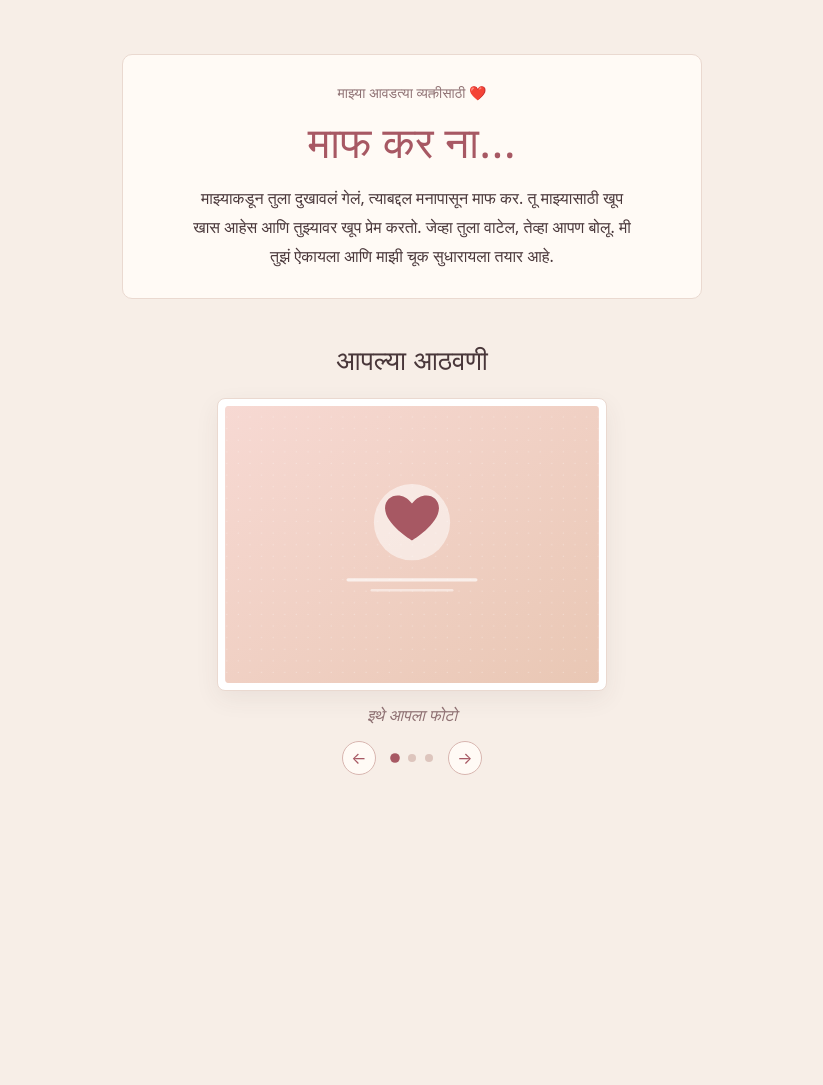
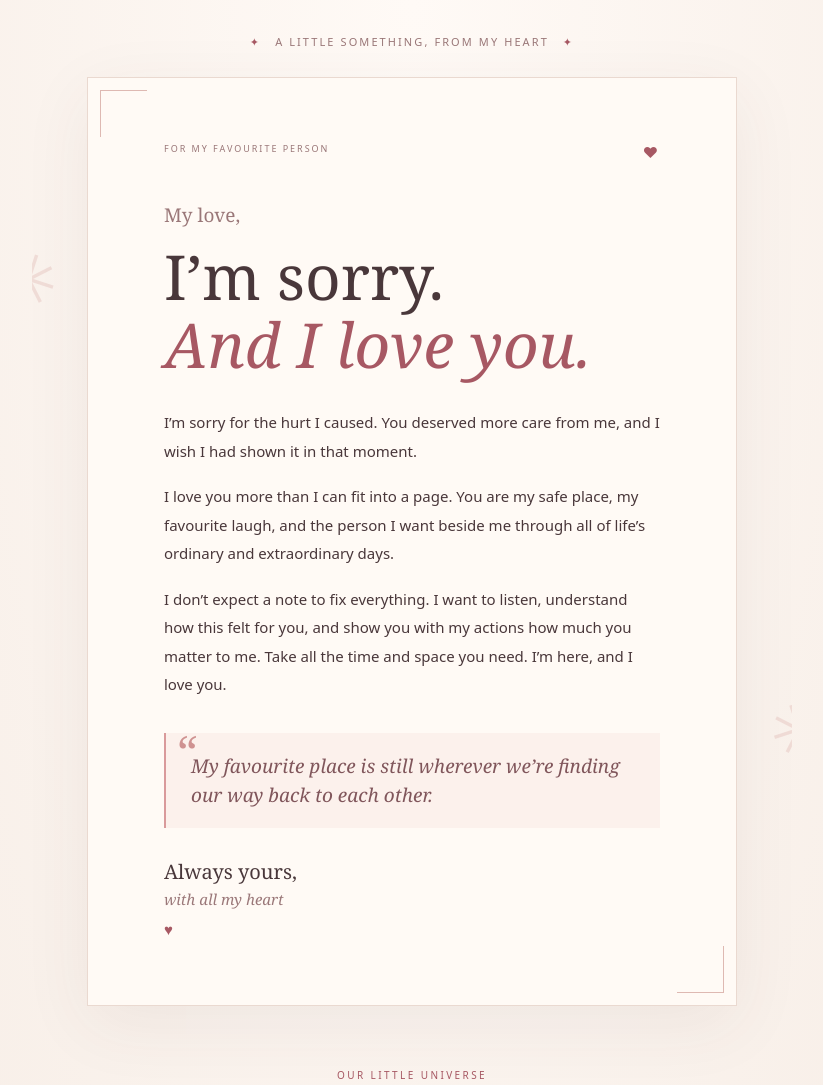
Before and after one commit to rohit-dharap/random-apps, a plain HTML site: page apps/A_Letter_For_You/index.html in a window 1280 px wide. Shown: the top 1085 px of the page, without its empty margins (228-1051 px from the left). Before the commit the page ends 823 px from the top, so only its background shows below. Drawn offline with Linux system fonts and the light colour scheme.

Commit message:
Restore letter and add Marathi photo quote

```diff
--- a/apps/A_Letter_For_You/config.json
+++ b/apps/A_Letter_For_You/config.json
@@ -1,8 +1,8 @@
 {
   "resourcePath": "./resources/",
   "photos": [
-    { "src": "photo-placeholder.svg", "alt": "फोटोसाठी जागा", "caption": "इथे आपला फोटो" },
-    { "src": "photo-placeholder.svg", "alt": "फोटोसाठी जागा", "caption": "आपला एक सुंदर क्षण" },
-    { "src": "photo-placeholder.svg", "alt": "फोटोसाठी जागा", "caption": "आणखी एक खास आठवण" }
+    { "src": "photo-placeholder.svg", "alt": "Photo placeholder 1", "caption": "Our first photo goes here" },
+    { "src": "photo-placeholder.svg", "alt": "Photo placeholder 2", "caption": "A favourite little adventure goes here" },
+    { "src": "photo-placeholder.svg", "alt": "Photo placeholder 3", "caption": "One more memory to add here" }
   ]
 }
--- a/apps/A_Letter_For_You/index.html
+++ b/apps/A_Letter_For_You/index.html
@@ -1,28 +1,54 @@
 <!doctype html>
-<html lang="mr">
+<html lang="en">
   <head>
     <meta charset="UTF-8" />
     <meta name="viewport" content="width=device-width, initial-scale=1" />
     <meta name="theme-color" content="#f7eee7" />
-    <meta name="description" content="तुझ्यासाठी मनापासून एक छोटीशी माफी आणि आपल्या आठवणी." />
-    <title>माफ कर ना ❤️</title>
+    <meta name="description" content="A little note, written with love and a sincere apology." />
+    <title>A letter for you, my love</title>
     <link rel="stylesheet" href="./style.css" />
   </head>
   <body>
     <main class="page">
-      <section class="note" aria-labelledby="headline">
-        <p class="to-you">माझ्या आवडत्या व्यक्तीसाठी ❤️</p>
-        <h1 id="headline">माफ कर ना…</h1>
-        <p>माझ्याकडून तुला दुखावलं गेलं, त्याबद्दल मनापासून माफ कर. तू माझ्यासाठी खूप खास आहेस आणि तुझ्यावर खूप प्रेम करतो. जेव्हा तुला वाटेल, तेव्हा आपण बोलू. मी तुझं ऐकायला आणि माझी चूक सुधारायला तयार आहे.</p>
+      <div class="petals petals-one" aria-hidden="true">✳</div>
+      <div class="petals petals-two" aria-hidden="true">✳</div>
+      <header class="masthead">
+        <span class="sparkle" aria-hidden="true">✦</span>
+        <p>A little something, from my heart</p>
+        <span class="sparkle" aria-hidden="true">✦</span>
+      </header>
+
+      <section class="letter" aria-labelledby="headline">
+        <div class="letter-topline"><span>FOR MY FAVOURITE PERSON</span><span aria-hidden="true">♥</span></div>
+        <p class="salutation">My love,</p>
+        <h1 id="headline">I’m sorry.<br /><em>And I love you.</em></h1>
+
+        <div class="note">
+          <p>I’m sorry for the hurt I caused. You deserved more care from me, and I wish I had shown it in that moment.</p>
+          <p>I love you more than I can fit into a page. You are my safe place, my favourite laugh, and the person I want beside me through all of life’s ordinary and extraordinary days.</p>
+          <p>I don’t expect a note to fix everything. I want to listen, understand how this felt for you, and show you with my actions how much you matter to me. Take all the time and space you need. I’m here, and I love you.</p>
+        </div>
+
+        <figure class="quote">
+          <span aria-hidden="true">“</span>
+          <blockquote>My favourite place is still wherever we’re finding our way back to each other.</blockquote>
+        </figure>
+
+        <p class="signoff">Always yours, <span>with all my heart</span> <b aria-hidden="true">♥</b></p>
       </section>
 
       <section class="memories" aria-labelledby="memories-title">
-        <h2 id="memories-title">आपल्या आठवणी</h2>
-        <div class="slideshow" aria-roledescription="carousel" aria-label="आपल्या आठवणींचे फोटो">
+        <p class="section-kicker">OUR LITTLE UNIVERSE</p>
+        <h2 id="memories-title">Some of my favourite us moments</h2>
+        <p class="memories-intro">A few little reminders of the joy you bring into my life.</p>
+        <p class="marathi-quote" lang="mr">तू सोबत असलीस की, साधे क्षणही खास होतात.</p>
+
+        <div class="slideshow" aria-roledescription="carousel" aria-label="Our memories">
           <div class="photo-frame">
             <img id="memory-image" src="./resources/photo-placeholder.svg" alt="Photo placeholder 1" />
+            <span class="photo-heart" aria-hidden="true">♥</span>
           </div>
-          <p id="memory-caption" class="photo-caption" aria-live="polite">इथे आपला फोटो</p>
+          <p id="memory-caption" class="photo-caption" aria-live="polite">Our first photo goes here</p>
           <div class="slide-controls">
             <button id="previous" class="arrow" type="button" aria-label="Previous photo">←</button>
             <div id="slide-dots" class="dots" aria-label="Choose a photo"></div>
@@ -30,7 +56,10 @@
           </div>
           <p id="slide-status" class="sr-only" aria-live="polite"></p>
         </div>
+        <p class="placeholder-note">Photo slots are ready for your pictures whenever you want to add them.</p>
       </section>
+
+      <footer>Made with love, just for you <span aria-hidden="true">♥</span></footer>
     </main>
     <script src="./script.js"></script>
   </body>
--- a/apps/A_Letter_For_You/script.js
+++ b/apps/A_Letter_For_You/script.js
@@ -6,9 +6,9 @@ const previous = document.querySelector('#previous');
 const next = document.querySelector('#next');
 
 const defaultPhotos = [
-  { src: 'photo-placeholder.svg', alt: 'फोटोसाठी जागा', caption: 'इथे आपला फोटो' },
-  { src: 'photo-placeholder.svg', alt: 'फोटोसाठी जागा', caption: 'आपला एक सुंदर क्षण' },
-  { src: 'photo-placeholder.svg', alt: 'फोटोसाठी जागा', caption: 'आणखी एक खास आठवण' },
+  { src: 'photo-placeholder.svg', alt: 'Photo placeholder 1', caption: 'Our first photo goes here' },
+  { src: 'photo-placeholder.svg', alt: 'Photo placeholder 2', caption: 'A favourite little adventure goes here' },
+  { src: 'photo-placeholder.svg', alt: 'Photo placeholder 3', caption: 'One more memory to add here' },
 ];
 let photos = defaultPhotos;
 let current = 0;
@@ -30,7 +30,7 @@ function renderDots() {
     const button = document.createElement('button');
     button.type = 'button';
     button.className = 'dot';
-    button.setAttribute('aria-label', `फोटो ${index + 1} दाखवा${photo.caption ? `: ${photo.caption}` : ''}`);
+    button.setAttribute('aria-label', `Show photo ${index + 1}${photo.caption ? `: ${photo.caption}` : ''}`);
     button.addEventListener('click', () => showPhoto(index));
     return button;
   }));
--- a/apps/A_Letter_For_You/style.css
+++ b/apps/A_Letter_For_You/style.css
@@ -1,7 +1,7 @@
 :root {
   color-scheme: light;
   --ink: #49373a;
-  --muted: #8e7072;
+  --muted: #9a7778;
   --rose: #a75863;
   --paper: #fffaf5;
   --cream: #f7eee7;
@@ -10,33 +10,65 @@
 * { box-sizing: border-box; }
 body {
   margin: 0;
-  background: var(--cream);
+  background: radial-gradient(ellipse at 50% 0%, #fffaf6 0, var(--cream) 72%);
   color: var(--ink);
   font-family: system-ui, -apple-system, BlinkMacSystemFont, 'Segoe UI', sans-serif;
 }
 button { font: inherit; }
-.page { width: min(100% - 32px, 580px); margin: auto; padding: 54px 0 48px; }
-.note { margin: 0 auto 42px; padding: 28px 30px; background: var(--paper); border: 1px solid #ead9d0; border-radius: 10px; text-align: center; }
-.to-you { margin: 0 0 10px; color: var(--muted); font-size: 14px; }
-h1, h2 { font-family: Georgia, 'Times New Roman', serif; font-weight: 500; }
-h1 { margin: 0 0 13px; color: var(--rose); font-size: clamp(34px, 8vw, 43px); }
-.note > p:last-child { max-width: 440px; margin: 0 auto; font-size: 16px; line-height: 1.8; }
+.page { position: relative; width: min(100% - 28px, 760px); margin: auto; padding: 34px 0 28px; overflow: hidden; }
+.masthead { display: flex; align-items: center; justify-content: center; gap: 14px; color: var(--muted); font-size: 11px; letter-spacing: .19em; text-transform: uppercase; }
+.masthead p { margin: 0; }
+.sparkle { color: var(--rose); }
+.letter { position: relative; margin: 28px auto 62px; padding: clamp(30px, 8vw, 64px) clamp(24px, 8vw, 76px); max-width: 650px; background: var(--paper); border: 1px solid #ead9d0; box-shadow: 0 18px 65px #59363c12; }
+.letter::before, .letter::after { position: absolute; content: ''; width: 46px; height: 46px; border-color: #d6a9a2; border-style: solid; opacity: .8; }
+.letter::before { top: 12px; left: 12px; border-width: 1px 0 0 1px; }
+.letter::after { right: 12px; bottom: 12px; border-width: 0 1px 1px 0; }
+.letter-topline { display: flex; justify-content: space-between; color: var(--muted); font-size: 9px; letter-spacing: .22em; }
+.letter-topline span:last-child { color: var(--rose); font-size: 15px; }
+.salutation { margin: 40px 0 15px; color: var(--muted); font-family: Georgia, 'Times New Roman', serif; font-size: 19px; }
+h1, h2, blockquote { font-family: Georgia, 'Times New Roman', serif; font-weight: 500; }
+h1 { margin: 0; font-size: clamp(38px, 8vw, 62px); line-height: 1.09; }
+h1 em { color: var(--rose); }
+.note { margin-top: 30px; font-size: 15px; line-height: 1.9; }
+.note p { margin: 0 0 17px; }
+.quote { position: relative; margin: 34px 0 28px; padding: 19px 20px 17px 25px; border-left: 2px solid #d99a9b; background: #fcf1ec; }
+.quote > span { position: absolute; top: -13px; left: 11px; color: #cf9291; font-family: Georgia, serif; font-size: 45px; }
+blockquote { margin: 0; color: #80565b; font-size: 19px; font-style: italic; line-height: 1.55; }
+.signoff { margin: 30px 0 0; font-family: Georgia, 'Times New Roman', serif; font-size: 20px; }
+.signoff span { display: block; margin-top: 4px; color: var(--muted); font-size: 15px; font-style: italic; }
+.signoff b { display: inline-block; margin-top: 12px; color: var(--rose); font-family: sans-serif; font-size: 15px; }
 .memories { text-align: center; }
-h2 { margin: 0 0 20px; font-size: 27px; }
-.slideshow { width: min(100%, 390px); margin: auto; }
-.photo-frame { aspect-ratio: 4 / 3; padding: 7px; background: #fff; border: 1px solid #ead9d0; border-radius: 8px; box-shadow: 0 8px 24px #49373a12; }
-.photo-frame img { display: block; width: 100%; height: 100%; object-fit: cover; border-radius: 4px; background: #f4dcd6; }
-.photo-caption { min-height: 24px; margin: 13px 0; color: var(--muted); font-family: Georgia, 'Times New Roman', serif; font-size: 16px; font-style: italic; }
-.slide-controls { display: flex; align-items: center; justify-content: center; gap: 15px; }
-.arrow { width: 34px; height: 34px; border: 1px solid #d8b6b0; border-radius: 50%; background: var(--paper); color: var(--rose); cursor: pointer; }
+.section-kicker { margin: 0 0 9px; color: var(--rose); font-size: 10px; letter-spacing: .24em; }
+h2 { margin: 0; font-size: clamp(27px, 6vw, 37px); }
+.memories-intro { margin: 11px 0 25px; color: var(--muted); font-size: 14px; }
+.marathi-quote { margin: 0 auto 22px; color: #80565b; font-family: Georgia, 'Times New Roman', serif; font-size: 19px; font-style: italic; line-height: 1.6; }
+.slideshow { width: min(100%, 500px); margin: auto; }
+.photo-frame { position: relative; aspect-ratio: 4 / 3; padding: 10px; background: #fff; box-shadow: 0 12px 34px #49373a1b; transform: rotate(-1deg); }
+.photo-frame img { display: block; width: 100%; height: 100%; object-fit: cover; background: #f4dcd6; }
+.photo-heart { position: absolute; right: 22px; bottom: 18px; color: #fff; font-size: 23px; text-shadow: 0 1px 7px #49373a66; }
+.photo-caption { min-height: 24px; margin: 17px 0 13px; color: #795c5e; font-family: Georgia, 'Times New Roman', serif; font-size: 17px; font-style: italic; }
+.slide-controls { display: flex; align-items: center; justify-content: center; gap: 18px; }
+.arrow { width: 38px; height: 38px; border: 1px solid #d8b6b0; border-radius: 50%; background: #fffaf6; color: var(--rose); cursor: pointer; transition: background .2s, transform .2s; }
+.arrow:hover { background: #f6e4de; transform: scale(1.05); }
 .arrow:focus-visible, .dot:focus-visible { outline: 3px solid #86535e; outline-offset: 3px; }
 .dots { display: flex; align-items: center; gap: 9px; }
-.dot { width: 8px; height: 8px; padding: 0; border: 0; border-radius: 50%; background: #ddc5bd; cursor: pointer; }
-.dot[aria-current='true'] { background: var(--rose); transform: scale(1.2); }
+.dot { width: 9px; height: 9px; padding: 0; border: 0; border-radius: 50%; background: #ddc5bd; cursor: pointer; }
+.dot[aria-current='true'] { background: var(--rose); transform: scale(1.25); }
+.placeholder-note { margin: 17px 0 0; color: var(--muted); font-size: 12px; }
+footer { margin-top: 64px; color: var(--muted); text-align: center; font-family: Georgia, 'Times New Roman', serif; font-size: 14px; font-style: italic; }
+footer span { color: var(--rose); }
+.petals { position: absolute; z-index: -1; color: #d9a5a1; opacity: .28; font-size: 70px; }
+.petals-one { top: 230px; left: -32px; transform: rotate(18deg); }
+.petals-two { top: 680px; right: -36px; transform: rotate(-18deg); }
 .sr-only { position: absolute; width: 1px; height: 1px; overflow: hidden; clip: rect(0, 0, 0, 0); white-space: nowrap; clip-path: inset(50%); }
 
-@media (max-width: 480px) {
-  .page { padding-top: 30px; }
-  .note { padding: 23px 20px; margin-bottom: 34px; }
-  .note > p:last-child { font-size: 15px; }
+@media (max-width: 520px) {
+  .page { width: min(100% - 20px, 760px); padding-top: 25px; }
+  .masthead { gap: 8px; font-size: 9px; letter-spacing: .14em; }
+  .letter { margin: 22px auto 48px; }
+  .note { font-size: 14px; }
+  .quote { margin-inline: -5px; }
 }
+@media (prefers-reduced-motion: reduce) {
+  *, *::before, *::after { scroll-behavior: auto !important; transition-duration: .01ms !important; }
+}
```
